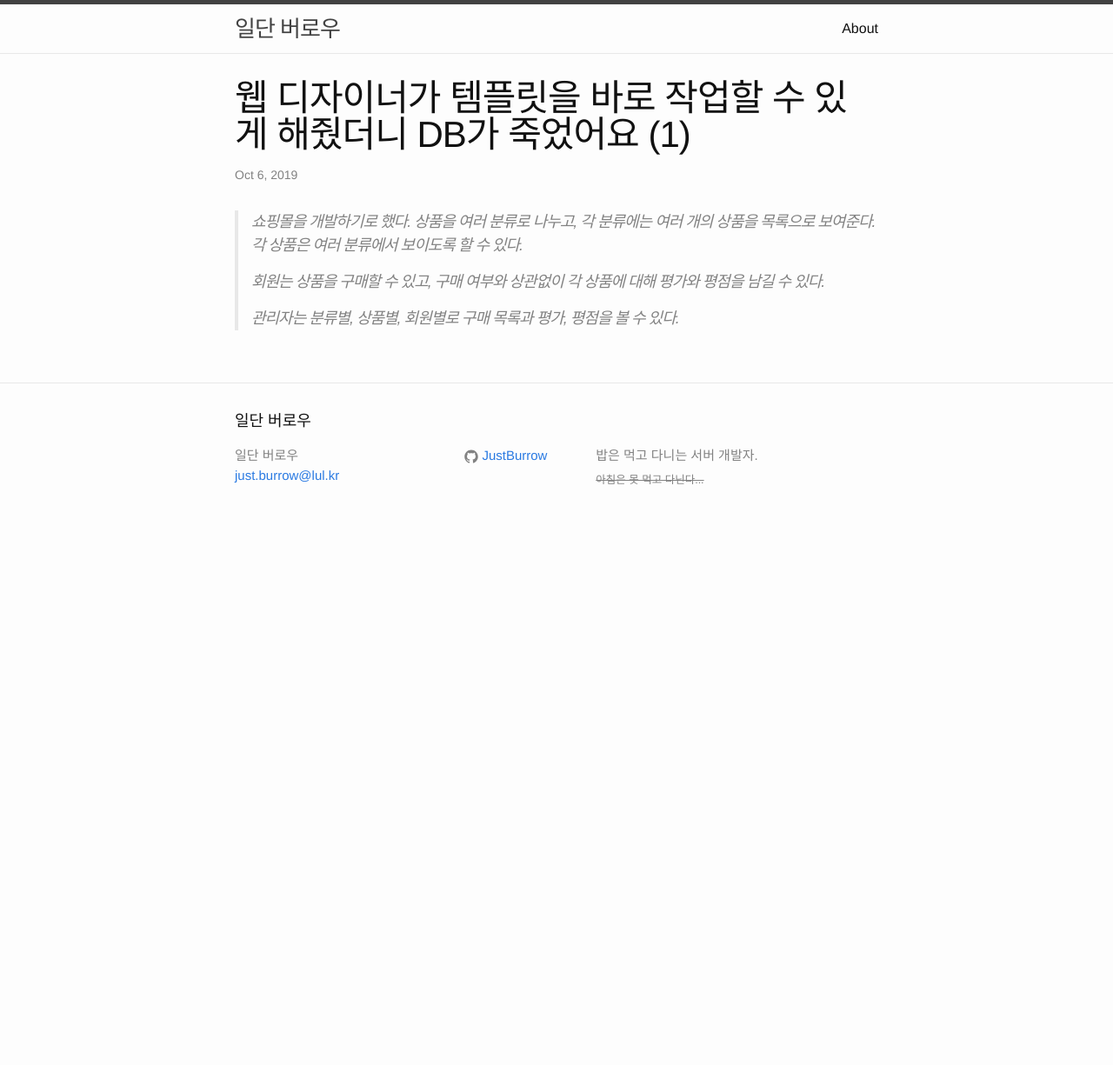
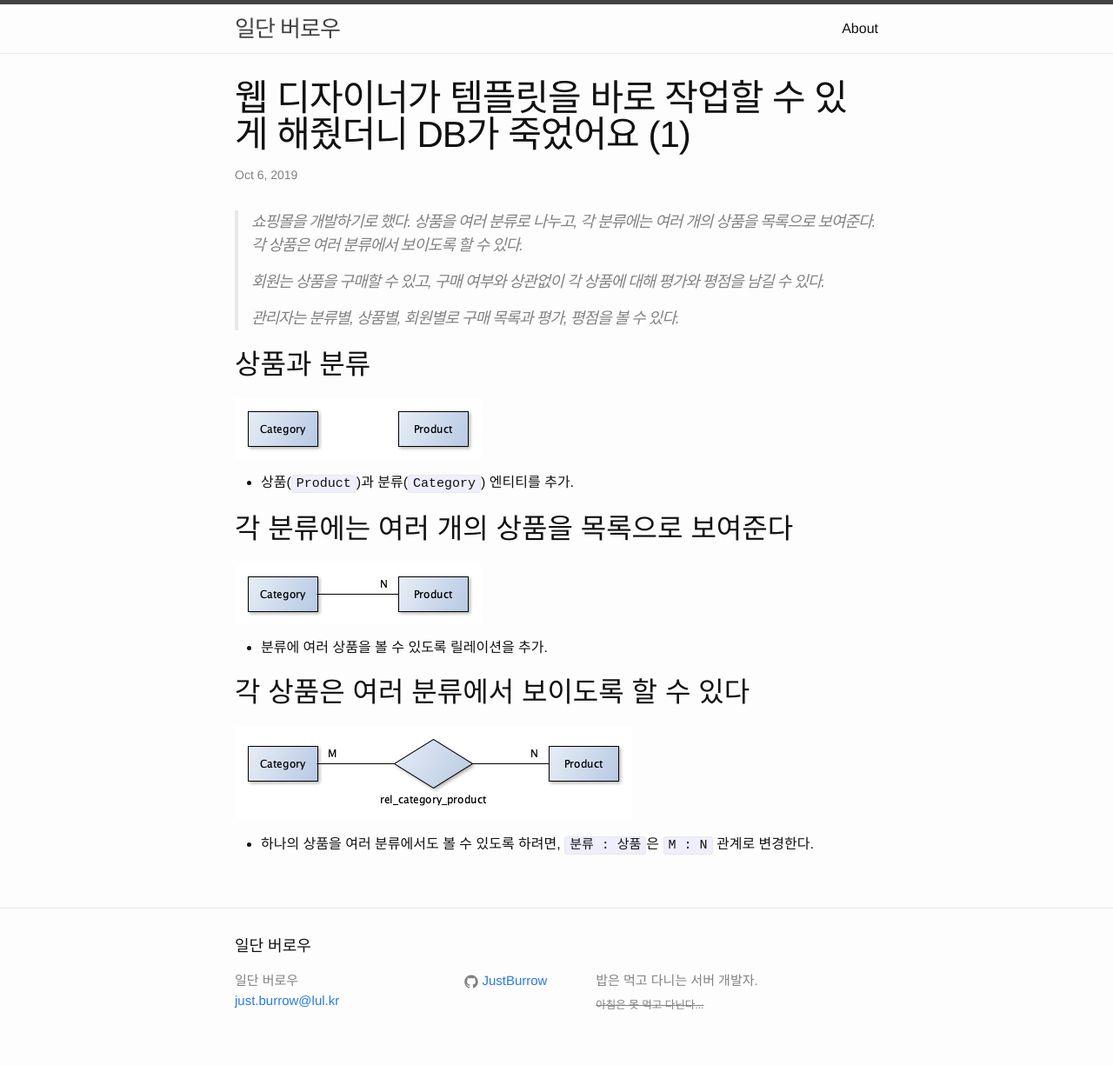
Before and after one commit to JustBurrow/JustBurrow.github.io, a Jekyll site: the page built from _posts/2019-10-06-how-to-use-orm.markdown, in a window 1280 px wide. Shown: the whole page at 87% size. Built offline with Jekyll 4.4.1, drawn with Linux system fonts in a browser that asks for light colours; before the commit the page ends 900 px from its top, so only the background shows below that.

Commit message:
ADD : 엔티티 - 상품, 분류.

```diff
--- a/_posts/2019-10-06-how-to-use-orm.markdown
+++ b/_posts/2019-10-06-how-to-use-orm.markdown
@@ -10,3 +10,21 @@ layout: post
 > 회원는 상품을 구매할 수 있고, 구매 여부와 상관없이 각 상품에 대해 평가와 평점을 남길 수 있다.
 >
 > 관리자는 분류별, 상품별, 회원별로 구매 목록과 평가, 평점을 볼 수 있다.
+
+## 상품과 분류
+
+![상품과 분류]({{ site.url }}/assets/how-to-use-orm/class_diagram_1.png)
+
+- 상품(`Product`)과 분류(`Category`) 엔티티를 추가.
+
+## 각 분류에는 여러 개의 상품을 목록으로 보여준다
+
+![상품과 분류의 관계]({{ site.url }}/assets/how-to-use-orm/class_diagram_2.png)
+
+- 분류에 여러 상품을 볼 수 있도록 릴레이션을 추가.
+
+## 각 상품은 여러 분류에서 보이도록 할 수 있다
+
+![상품과 분류의 M:N 관계]({{ site.url }}/assets/how-to-use-orm/class_diagram_3.png)
+
+- 하나의 상품을 여러 분류에서도 볼 수 있도록 하려면, `분류 : 상품`은 `M : N` 관계로 변경한다.
```
Also changed, not shown: assets/how-to-use-orm/class_diagram_1.png (added), assets/how-to-use-orm/class_diagram_2.png (added), assets/how-to-use-orm/class_diagram_3.png (added), 3 other files.
